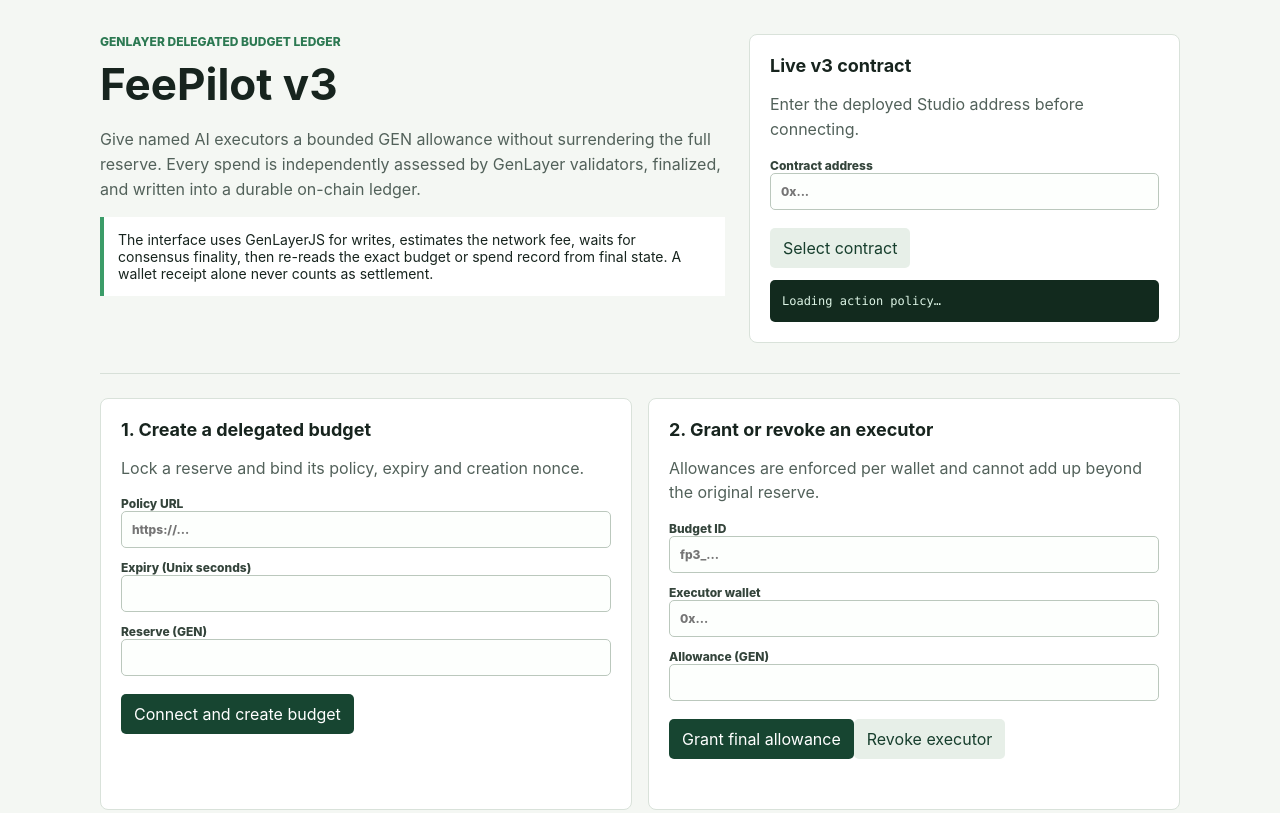
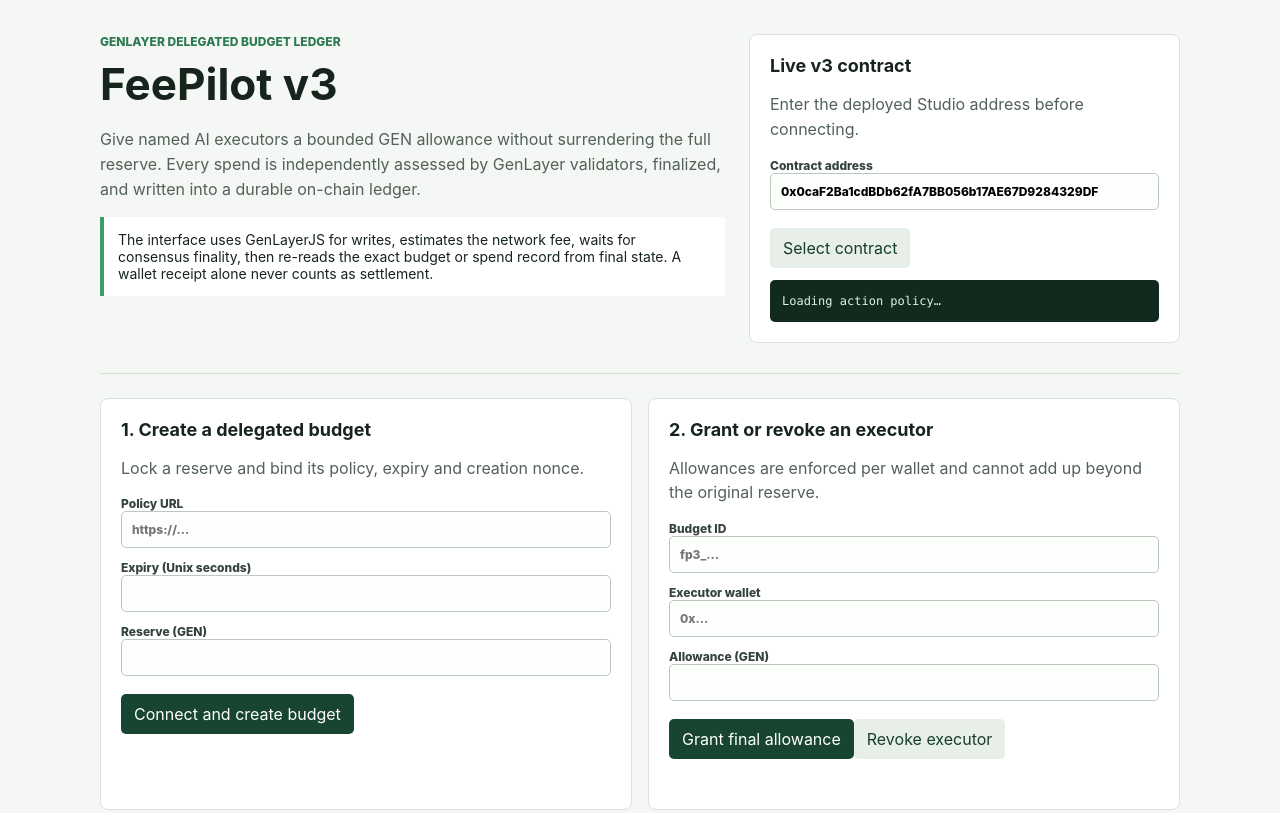
Before and after one commit to klopp78/feepilot-genlayer, a website: page docs/feepilot-v3.html in a window 1280 px wide. Shown: the top 813 px of the page. Drawn offline with Linux system fonts and the light colour scheme.

Commit message:
docs: record FeePilot v3 Studio deployment

```diff
--- a/docs/feepilot-v3.html
+++ b/docs/feepilot-v3.html
@@ -1,7 +1,7 @@
 <!doctype html>
 <html lang="en"><head><meta charset="utf-8"><meta name="viewport" content="width=device-width,initial-scale=1"><title>FeePilot v3 | GenLayer</title><style>
 :root{font-family:Inter,Arial,sans-serif;color:#17241e;background:#f4f7f3}*{box-sizing:border-box}body{margin:0}.wrap{max-width:1120px;margin:auto;padding:34px 20px 72px}header{display:grid;grid-template-columns:1.45fr 1fr;gap:24px;border-bottom:1px solid #d7e0d8;padding-bottom:30px}.eyebrow{font-size:12px;font-weight:800;color:#2c7952}h1{font-size:44px;margin:8px 0}p{line-height:1.55;color:#52615a}.card{background:#fff;border:1px solid #d9e2da;border-radius:8px;padding:20px}.grid{display:grid;grid-template-columns:repeat(2,minmax(0,1fr));gap:16px;margin-top:24px}.wide{grid-column:1/-1}h2{font-size:18px;margin:0 0 8px}label{display:block;font-weight:800;font-size:12px;margin:12px 0 5px;color:#34443b}input{width:100%;padding:10px;border:1px solid #bbc8bd;border-radius:5px;font:inherit;background:#fdfffd}button{border:0;border-radius:5px;padding:10px 13px;background:#174531;color:#fff;font-weight:800;font:inherit;cursor:pointer;margin-top:13px}button.alt{background:#e7efe8;color:#173e2d}.status{min-height:20px;margin-top:10px;color:#27643f;font-size:13px;white-space:pre-wrap}.receipt{margin:12px 0 0;padding:12px;background:#122a1e;color:#ddf5e6;border-radius:5px;overflow:auto;white-space:pre-wrap;font:12px/1.5 ui-monospace,Consolas,monospace}.fact{padding:14px;border-left:4px solid #3b9c68;background:#fff;font-size:14px}@media(max-width:720px){header,.grid{grid-template-columns:1fr}.wide{grid-column:auto}h1{font-size:36px}}</style></head>
-<body><main class="wrap"><header><div><div class="eyebrow">GENLAYER DELEGATED BUDGET LEDGER</div><h1>FeePilot v3</h1><p>Give named AI executors a bounded GEN allowance without surrendering the full reserve. Every spend is independently assessed by GenLayer validators, finalized, and written into a durable on-chain ledger.</p><div class="fact">The interface uses GenLayerJS for writes, estimates the network fee, waits for consensus finality, then re-reads the exact budget or spend record from final state. A wallet receipt alone never counts as settlement.</div></div><section class="card"><h2>Live v3 contract</h2><p id="network">Enter the deployed Studio address before connecting.</p><label>Contract address<input id="contract" placeholder="0x..."></label><button id="save" class="alt">Select contract</button><pre id="policy" class="receipt">Loading action policy…</pre></section></header>
+<body><main class="wrap"><header><div><div class="eyebrow">GENLAYER DELEGATED BUDGET LEDGER</div><h1>FeePilot v3</h1><p>Give named AI executors a bounded GEN allowance without surrendering the full reserve. Every spend is independently assessed by GenLayer validators, finalized, and written into a durable on-chain ledger.</p><div class="fact">The interface uses GenLayerJS for writes, estimates the network fee, waits for consensus finality, then re-reads the exact budget or spend record from final state. A wallet receipt alone never counts as settlement.</div></div><section class="card"><h2>Live v3 contract</h2><p id="network">Enter the deployed Studio address before connecting.</p><label>Contract address<input id="contract" value="0x0caF2Ba1cdBDb62fA7BB056b17AE67D9284329DF" placeholder="0x..."></label><button id="save" class="alt">Select contract</button><pre id="policy" class="receipt">Loading action policy…</pre></section></header>
 <section class="grid"><article class="card"><h2>1. Create a delegated budget</h2><p>Lock a reserve and bind its policy, expiry and creation nonce.</p><label>Policy URL<input id="policyUrl" placeholder="https://..."></label><label>Expiry (Unix seconds)<input id="expiry" type="number"></label><label>Reserve (GEN)<input id="reserve" type="number" min="0" step="0.000001"></label><button data-action="create">Connect and create budget</button><div class="status"></div></article>
 <article class="card"><h2>2. Grant or revoke an executor</h2><p>Allowances are enforced per wallet and cannot add up beyond the original reserve.</p><label>Budget ID<input id="manageBudget" placeholder="fp3_..."></label><label>Executor wallet<input id="executor" placeholder="0x..."></label><label>Allowance (GEN)<input id="allowance" type="number" min="0" step="0.000001"></label><button data-action="grant">Grant final allowance</button><button data-action="revoke" class="alt">Revoke executor</button><div class="status"></div></article>
 <article class="card"><h2>3. Authorize a spend</h2><p>The named executor submits a bounded request. Validators compare policy and evidence before an authorization exists.</p><label>Budget ID<input id="spendBudget" placeholder="fp3_..."></label><label>Amount (GEN)<input id="spendAmount" type="number" min="0" step="0.000001"></label><label>Action scope<input id="scope" value="agent:approved-execution"></label><label>Payload SHA-256<input id="payload" placeholder="64 hexadecimal characters"></label><label>Evidence URL<input id="evidence" placeholder="https://..."></label><button data-action="authorize">Connect and request authorization</button><div class="status"></div></article>
```
Also changed, not shown: README.md.
